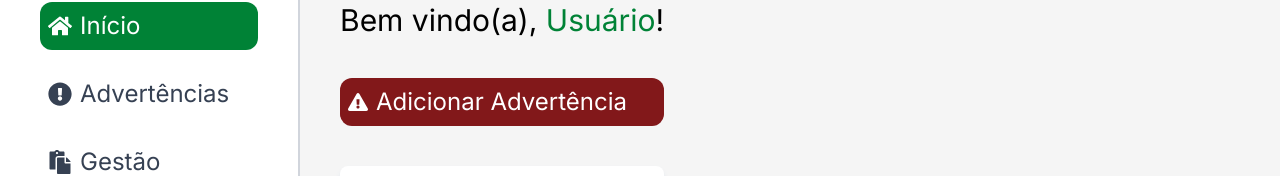
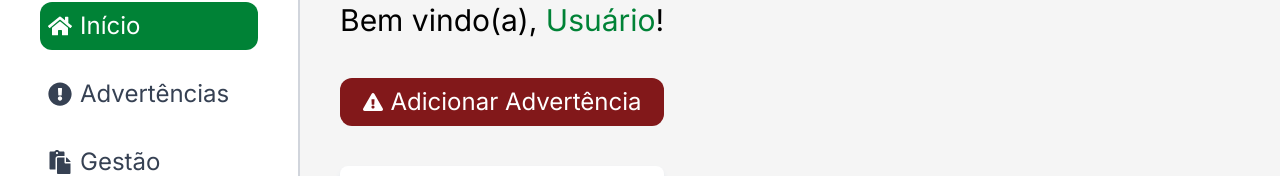
Before and after one commit to Ivozeraa/log-zelia, a React (Vite) app: page / in a window 1280 px wide. Shown: the part 138-314 px from the top of the page. Built offline with nearby package versions, Linux system fonts and the light colour scheme.

Commit message:
fix: adjust alignment and spacing in Home component warning section

```diff
--- a/src/pages/Home.jsx
+++ b/src/pages/Home.jsx
@@ -8,9 +8,9 @@ export const Home = ({ username }) => {
       <p className='text-3xl'>Bem vindo(a), <span className='text-green-700'>{username}</span>!</p>
 
       <div>
-        <span className='flex gap-2 items-center bg-red-900 p-2 rounded-xl cursor-pointer'>
+        <span className='flex gap-2 items-center justify-center bg-red-900 p-2 rounded-xl cursor-pointer'>
           <FaExclamationTriangle size={20} className='text-white'/>
-          <p className='text-white'>Adicionar Advertência</p>
+          <p className='text-white '>Adicionar Advertência</p>
         </span>
       </div>
 
```
